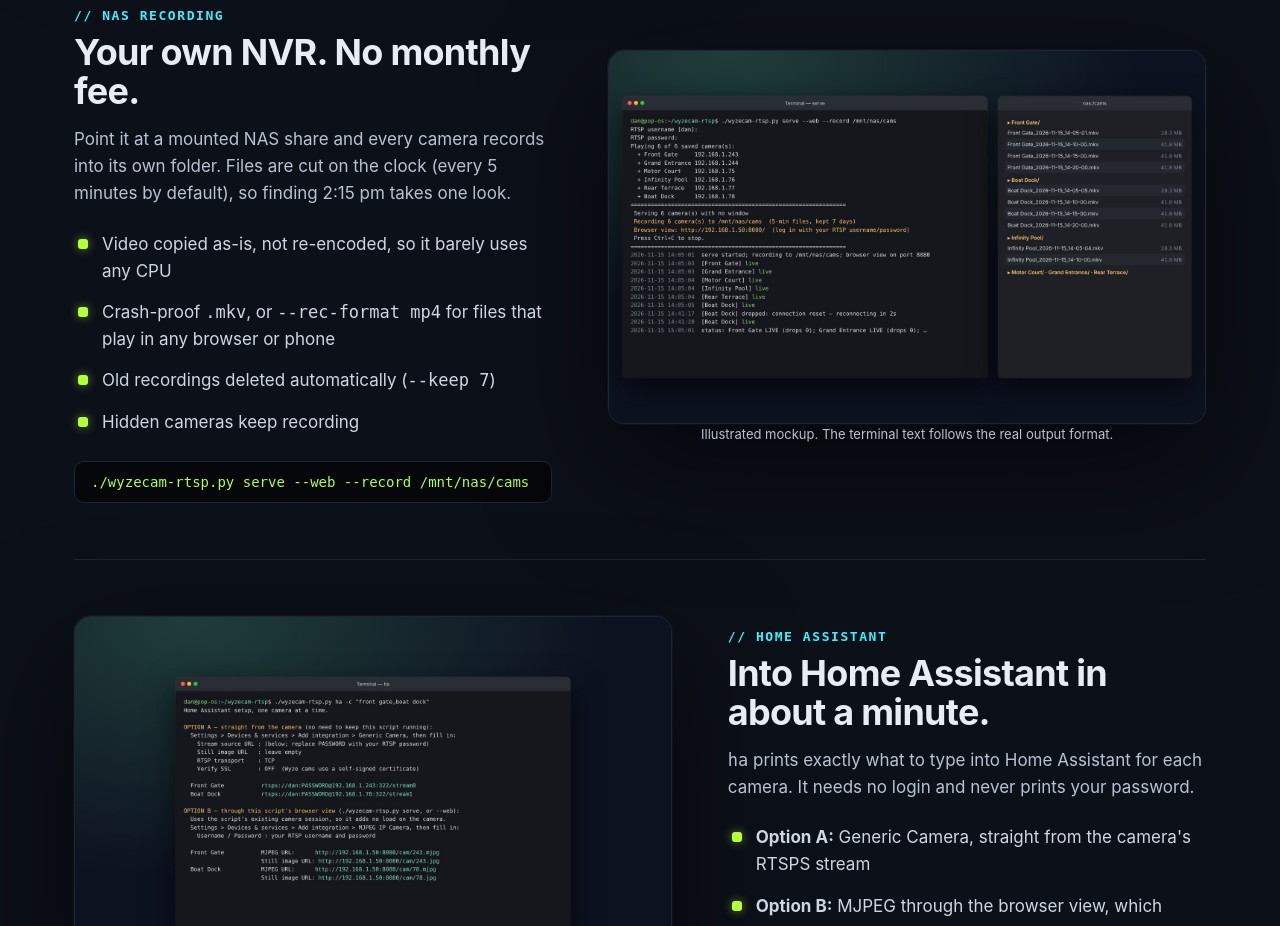
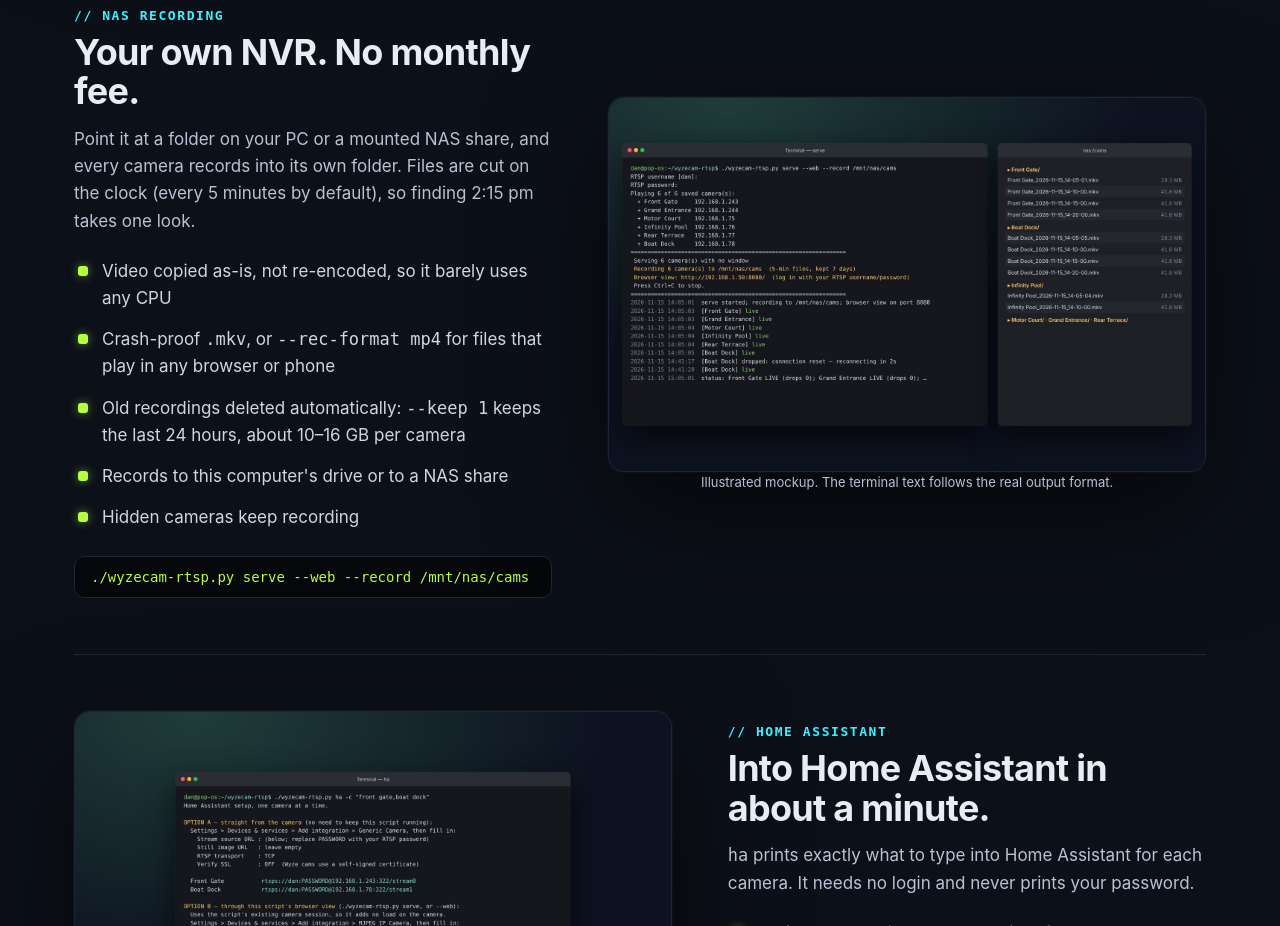
Before and after one commit to crash101g/wyzecam-rtsp, a plain HTML site: page docs/index.html in a window 1280 px wide. Shown: the part 5880-6806 px from the top of the page. Drawn offline with Linux system fonts and the light colour scheme.

Commit message:
README: recommended recording setup and disk-space guide
- Recommended setup: record locally, --rec-format mp4, --keep 1 (24 hours),
  run serve on an always-on machine, --sub to save space
- Disk-space table per camera (hour / 24 h / 7 days) for main and
  substreams, with sources and how to measure your own
- Project page: recording tips (local or NAS, 24-hour keep)

Co-Authored-By: Claude Opus 5.5 <noreply@anthropic.com>
Claude-Session: https://claude.ai/code/session_01LUFdT78ifve8JbFo5BKtb4

```diff
--- a/docs/index.html
+++ b/docs/index.html
@@ -240,8 +240,8 @@ footer .wrap{display:flex;flex-wrap:wrap;justify-content:space-between;gap:16px}
     <div class="txt">
       <div class="kicker">// nas recording</div>
       <h3>Your own NVR. No monthly fee.</h3>
-      <p>Point it at a mounted NAS share and every camera records into its own folder. Files are cut on the clock (every 5 minutes by default), so finding 2:15 pm takes one look.</p>
-      <ul><li>Video copied as-is, not re-encoded, so it barely uses any CPU</li><li>Crash-proof <code>.mkv</code>, or <code>--rec-format mp4</code> for files that play in any browser or phone</li><li>Old recordings deleted automatically (<code>--keep 7</code>)</li><li>Hidden cameras keep recording</li></ul>
+      <p>Point it at a folder on your PC or a mounted NAS share, and every camera records into its own folder. Files are cut on the clock (every 5 minutes by default), so finding 2:15 pm takes one look.</p>
+      <ul><li>Video copied as-is, not re-encoded, so it barely uses any CPU</li><li>Crash-proof <code>.mkv</code>, or <code>--rec-format mp4</code> for files that play in any browser or phone</li><li>Old recordings deleted automatically: <code>--keep 1</code> keeps the last 24 hours, about 10–16 GB per camera</li><li>Records to this computer's drive or to a NAS share</li><li>Hidden cameras keep recording</li></ul>
       <code class="cmd">./wyzecam-rtsp.py serve --web --record /mnt/nas/cams</code>
     </div>
     <div><div class="shot"><img src="screenshots/record-serve.jpg" alt="Terminal running serve, next to a NAS folder of recordings" loading="lazy"></div><p class="cap">Illustrated mockup. The terminal text follows the real output format.</p></div>
```
Also changed, not shown: 1 other file.
